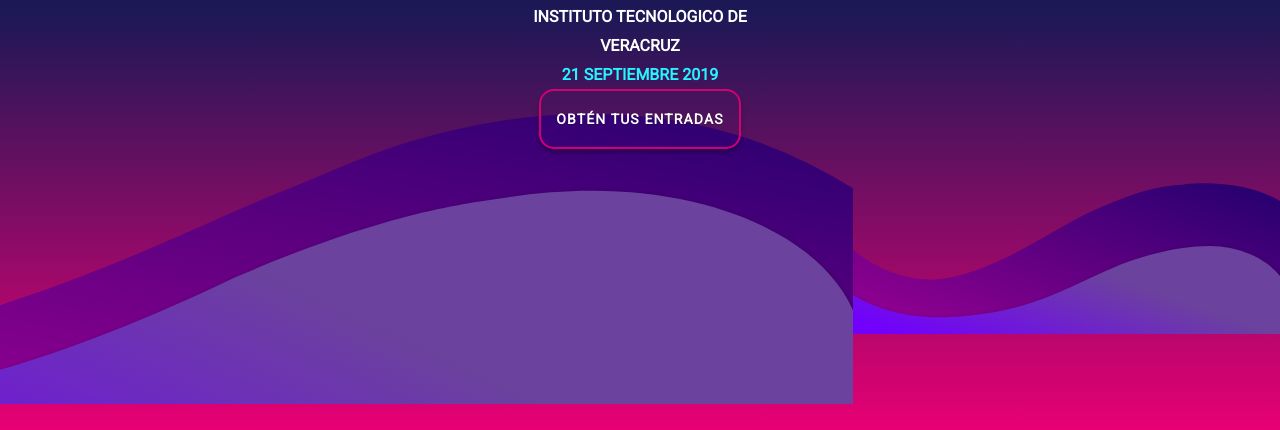
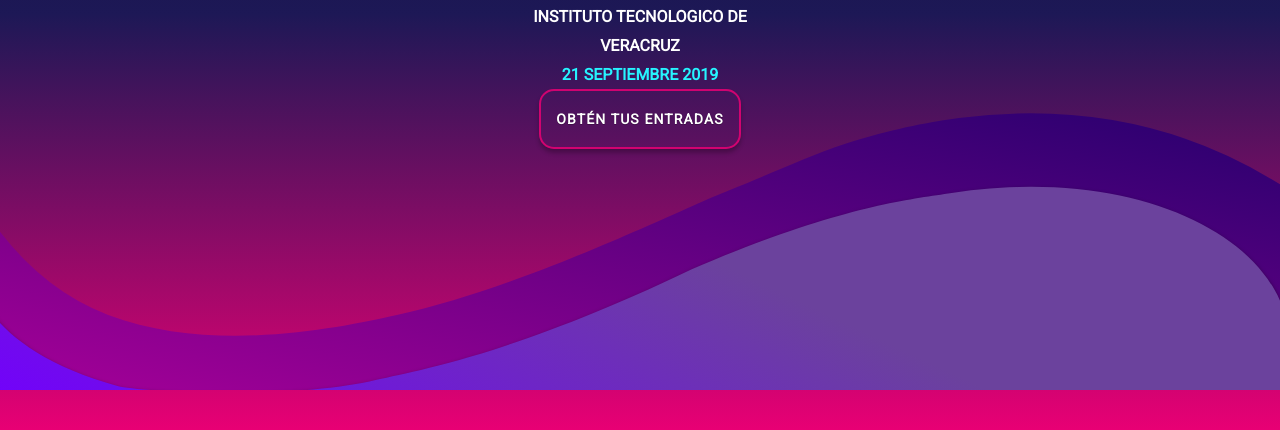
Before and after one commit to carlosmart7104/hackerday2019, a website: page public/index.html in a window 1280 px wide. Shown: the part 370-800 px from the top of the page. Drawn offline with Linux system fonts and the light colour scheme.

Commit message:
cambios en banner principal

```diff
--- a/public/css/style.css
+++ b/public/css/style.css
@@ -287,11 +287,12 @@
     }
 
     .imglinesgrd {
+        width: 1300px;
         display: inline-block;
         display: flex;
         justify-content: flex-end;
     }
 
     .imglinesgrdsmall {
-        display: block;
+        display: none;
     }
--- a/public/index.html
+++ b/public/index.html
@@ -36,12 +36,10 @@
 		<div class="col-md-3">
 			<a href="#" class="btn btn-sm animated-button thar-one">OBTÉN TUS ENTRADAS</a>
 		</div>
-		<div class="banner-footer">
 			<div class="linesgrd">
 				<img src="img/linesgrd.svg" class="imglinesgrd">
 				<img src="img/linesgrdsmall.svg" class="imglinesgrdsmall">
 			</div>
-		</div>
 	</div>
   <script type="text/javascript" src="js/main.js"></script>
 </body>
```
